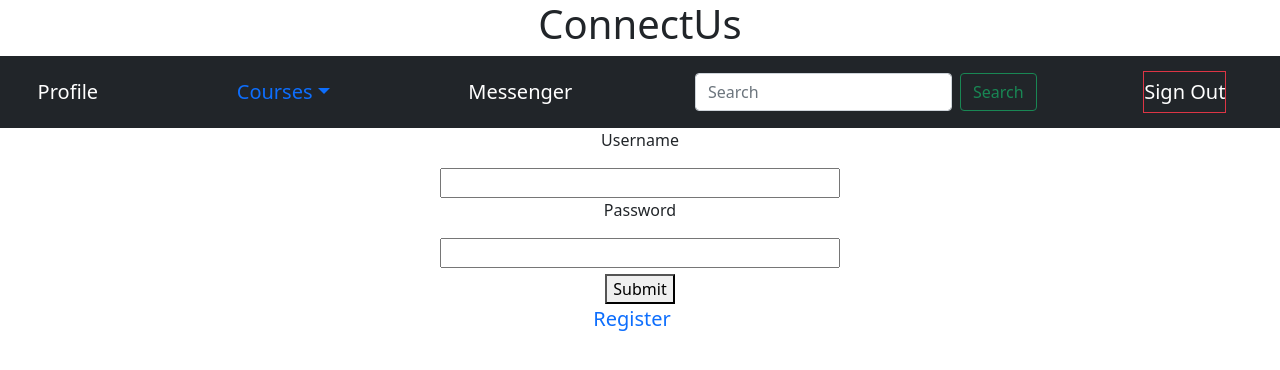
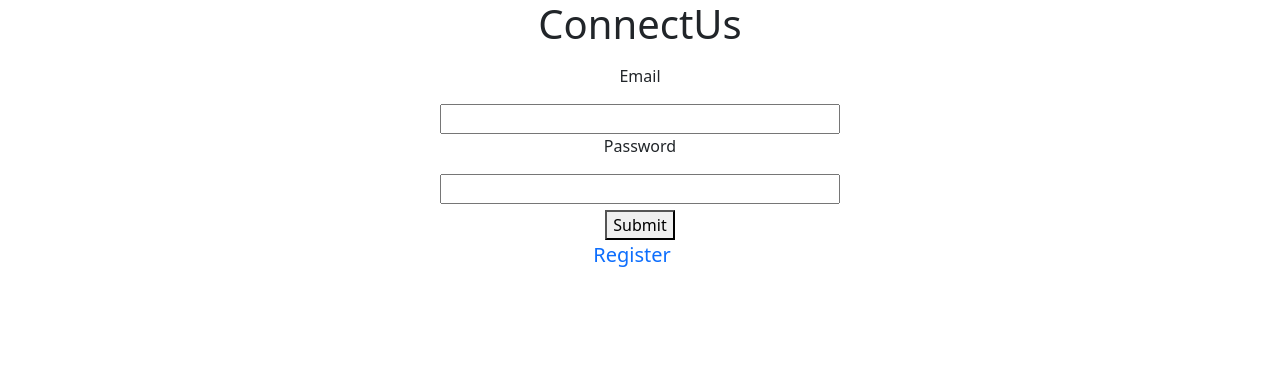
Before and after one commit to Aifaz22/Connect-us, a React (Create React App) app: page /login in a window 1280 px wide. Shown: the top 370 px of the page. Built offline with nearby package versions, Linux system fonts and the light colour scheme.

Commit message:
Login work-Redirect left-Navbar seen to loggeduser

```diff
--- a/src/App.js
+++ b/src/App.js
@@ -1,4 +1,4 @@
-import { Route, Routes } from "react-router-dom";
+import { Route, Routes, Navigate } from "react-router-dom";
 
 // import {NavBar, MainContent, Profile} from "./components"
 
@@ -25,13 +25,23 @@ import { render } from "@testing-library/react";
 }
 
 function App() {
+  var tokenPresent = sessionStorage.getItem("token") != undefined;
+  console.log(tokenPresent);
   return (
     <div className="App">
       <h1>ConnectUs</h1>
       {/* <Login/> */}
       {/* <RegisterUser/> */}
-      <NavBar />
+      {!tokenPresent ? <p /> : <NavBar />}
 
+      {/* when navigating goes to infinite loop*********************************************
+      {!tokenPresent ? (
+        <div>
+          <Navigate to="/login" replace={true} />
+        </div>
+      ) : (
+        <p />
+      )} */}
       <Routes>
         <Route path="/" element={<Profile />} />
         <Route path="/messenger" element={<Messenger />} />
--- a/src/components/login.jsx
+++ b/src/components/login.jsx
@@ -1,37 +1,96 @@
 import React, { Component, useState } from "react";
 import { Route, Routes, useNavigate, Link } from "react-router-dom";
+import axios from "axios";
 
 import NavBar from "./navbar";
-function Login() {
-  // constructor(props) {
-  //   super(props);
-  //   this.state = {
-  //     token: "false",
-  //     username: "",
-  //     password: "",
+
+class Login extends React.Component {
+  constructor(props) {
+    super(props);
+    this.state = {
+      email: "",
+      pass: "",
+    };
+  }
+  // navigate = useNavigate();
+  // signIn = async () => {
+  //   const body = {
+  //     email: this.state.email ,
+  //     pass: this.state.pass },
   //   };
+  //   var errorFound = false;
+  //   console.log(body.email);
+  //   const response = await axios
+  //     .post("http://localhost:3000/api/login", body)
+  //     .then(function (response) {
+  //       console.log(response);
+  //       //redirect to login
+  //       //******************************************************************* */
+  //     })
+  //     .catch(function (error) {
+  //       console.log(error);
+  //       // console.log("XXXXXXXXXXXXXXXXXXXXX");
+  //       errorFound = true;
+  //     });
+  // handleSubmit =
 
-  const [username, setUsername] = useState();
-  const [password, setPassword] = useState();
-  const [login, setLogin] = useState(false);
-  let navigate = useNavigate();
-
-  const handleSubmit = (e) => {
-    setLogin(true);
-    e.preventDefault();
-    // navigate("/NavBar");
-  };
-
-  return (
-    <div>
-      <div>
-        <form onSubmit={handleSubmit}>
+  signIn = async () =>
+    // username,
+    // email,
+    // pass,
+    // Admin_ID,
+    // UCID,
+    // Alumni_ID,
+    // SIN
+    {
+      const body = {
+        email: this.state.email,
+        pass: this.state.pass,
+      };
+      var errorFound = false;
+      const response = await axios
+        .post("http://localhost:3000/api/login", body)
+        .then(function (response) {
+          console.log(response.data.token);
+          console.log(response.data.msg);
+          console.log(response.data.user);
+          sessionStorage.setItem("token", response.data.token);
+          sessionStorage.setItem("userUCID", response.data.user.UCID);
+          sessionStorage.setItem("userSIN", response.data.user.SIN);
+          sessionStorage.setItem("userAlumni", response.data.user.Alumni_ID);
+          sessionStorage.setItem("userAdmin", response.data.user.Admin_ID);
+          sessionStorage.setItem("logged_in", true);
+          //redirect to HomePage (profile?)
+          //******************************************************************* */
+        })
+        .catch(function (error) {
+          console.log(error);
+          // console.log("XXXXXXXXXXXXXXXXXXXXX");
+          errorFound = true;
+        });
+      if (errorFound) {
+        this.setState({
+          errorText: "Incorrect email/password. Please try again.",
+        });
+      }
+    };
+  render() {
+    const iserror = this.state.errorText !== "";
+    return (
+      <div style={{ overflow: "auto" }}>
+        <form
+          onSubmit={(event) => {
+            this.signIn();
+            event.preventDefault();
+            // navigate("/NavBar");
+          }}
+        >
           <label>
-            <p>Username</p>
+            <p>Email</p>
             <input
               type="text"
               style={{ width: "400px" }}
-              onChange={(e) => setUsername(e.target.value)}
+              onChange={(e) => this.setState({ email: e.target.value })}
             />
           </label>
           <br />
@@ -40,7 +99,7 @@ function Login() {
             <input
               type="password"
               style={{ width: "400px" }}
-              onChange={(e) => setPassword(e.target.value)}
+              onChange={(e) => this.setState({ pass: e.target.value })}
             />
           </label>
           <div>
@@ -54,15 +113,41 @@ function Login() {
           {" "}
           Register
         </Link>
+        {iserror ? (
+          <p style={{ background: "yellow" }}>{this.state.errorText}</p>
+        ) : (
+          <p></p>
+        )}
       </div>
-      {/* <Routes>
-         <Route path="/" element={<Login />} />
-           <Route path="/NavBar" element={<NavBar />} />
+    );
+  }
+}
 
-         </Routes> */}
-    </div>
-  );
-}
+// function Login() {
+//   // constructor(props) {
+//   //   super(props);
+//   //   this.state = {
+//   //     token: "false",
+//   //     username: "",
+//   //     password: "",
+//   //   };
+
+//   // const [email, setEmail] = useState();
+//   // const [password, setPassword] = useState();
+//   const [login, setLogin] = useState(false);
+//   let navigate = useNavigate();
+
+//   return (
+//     <div>
+//       <div></div>
+//       {/* <Routes>
+//          <Route path="/" element={<Login />} />
+//            <Route path="/NavBar" element={<NavBar />} />
+
+//          </Routes> */}
+//     </div>
+//   );
+// }
 
 export default Login;
 
--- a/src/components/navbar.jsx
+++ b/src/components/navbar.jsx
@@ -1,12 +1,12 @@
 import { Dropdown } from "bootstrap";
 import React, { Component } from "react";
 import { NavDropdown } from "react-bootstrap";
-import { Link,  } from "react-router-dom";
+import { Link } from "react-router-dom";
 import MainContent from "./maincontent";
 import Messenger from "./messenger";
 import Profile from "./profile";
 import Login from "./login";
-import {  Route, Routes,  } from "react-router-dom";
+import { Route, Routes } from "react-router-dom";
 import Courses from "./courses";
 
 class NavBar extends React.Component {
@@ -20,18 +20,22 @@ class NavBar extends React.Component {
           >
             {/* <a className="navbar-brand" href="#">
             Profile</a> */}
-            <Link to ="/" className="navbar-brand"> Profile</Link>
+            <Link to="/" className="navbar-brand">
+              {" "}
+              Profile
+            </Link>
             {/* <a className = "navbar-brand" href ="#"><span><Courses/></span> </a> */}
 
-           <NavDropdown title= "Courses"  className = "navbar-brand " id="warning">
-
-           <NavDropdown.Item><Link to = "/course"> Example Course</Link> </NavDropdown.Item>
-
+            <NavDropdown title="Courses" className="navbar-brand " id="warning">
+              <NavDropdown.Item>
+                <Link to="/course"> Example Course</Link>{" "}
+              </NavDropdown.Item>
             </NavDropdown>
 
-
-
-          <Link to ="/messenger" className="navbar-brand"> Messenger</Link>
+            <Link to="/messenger" className="navbar-brand">
+              {" "}
+              Messenger
+            </Link>
             {/* <a className="navbar-brand" href="#">
             Messenger!{" "}
           </a> */}
@@ -46,25 +50,28 @@ class NavBar extends React.Component {
                 Search
               </button>
             </form>
-          <Link to = "/login"className="navbar-brand border border-danger"  >
+            <Link
+              to="/login"
+              className="navbar-brand border border-danger"
+              onClick={() => {
+                sessionStorage.clear();
+              }}
+            >
               Sign Out
             </Link>
           </div>
         </nav>
 
         <div>
-
           {/* <Routes>
     <Route path ="/" element ={<Profile/>}/>
     <Route path ="/messenger" element ={<Messenger/>}/>
     <Route path = "/login" element ={<Login/>}/>
     </Routes> */}
         </div>
-
       </div>
     );
   }
 }
 
-
 export default NavBar;
--- a/src/components/register.jsx
+++ b/src/components/register.jsx
@@ -1,5 +1,6 @@
 import axios from "axios";
 import React, { Component } from "react";
+import { Link } from "react-router-dom";
 
 class RegisterUser extends React.Component {
   constructor(props) {
@@ -200,6 +201,10 @@ class RegisterUser extends React.Component {
         ) : (
           <p></p>
         )}
+        <Link to="/login" className="navbar-brand">
+          {" "}
+          Already have an account? Log In
+        </Link>
       </div>
     );
   }
```
Lines whose indentation alone changed are shown as unchanged.
